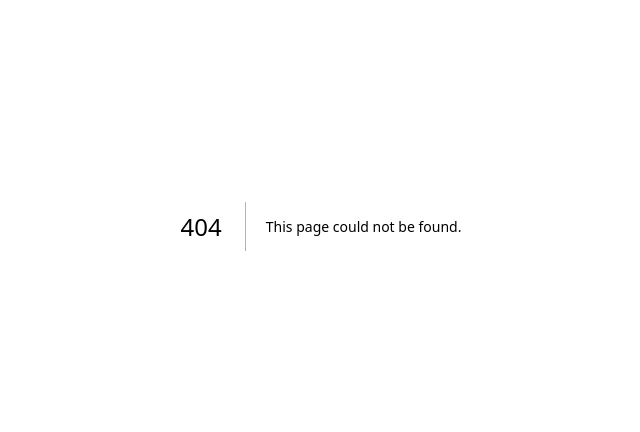
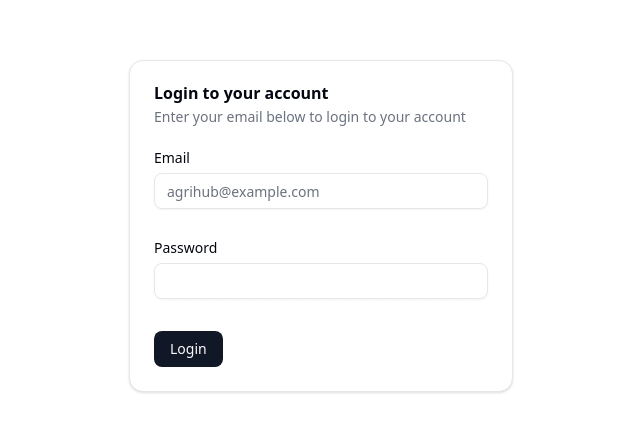
Before and after one commit to cherryjayhawk/agrihub, a Next.js app: page /auth/login in a window 1280 px wide. Before the commit this address had no page. Shown: the part 174-606 px from the top of the page, without its empty margins (319-959 px from the left). Built offline with nearby package versions, Linux system fonts and the light colour scheme.

Commit message:
add login page

```diff
--- /dev/null
+++ b/app/auth/login/page.tsx
@@ -0,0 +1,11 @@
+import { LoginForm } from "@/components/login-form"
+
+export default function Page() {
+  return (
+    <div className="flex min-h-svh w-full items-center justify-center p-6 md:p-10">
+      <div className="w-full max-w-sm">
+        <LoginForm />
+      </div>
+    </div>
+  )
+}
```
